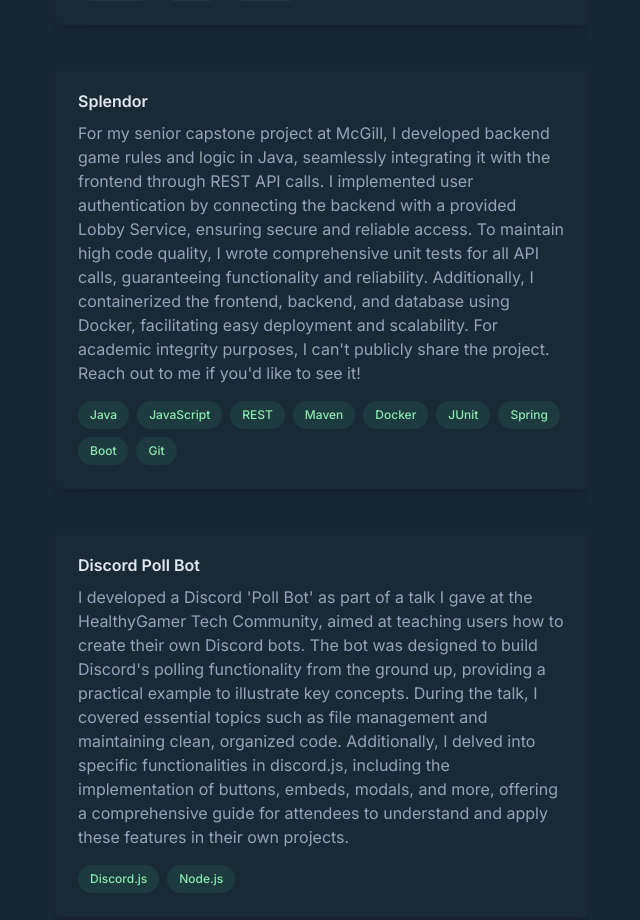
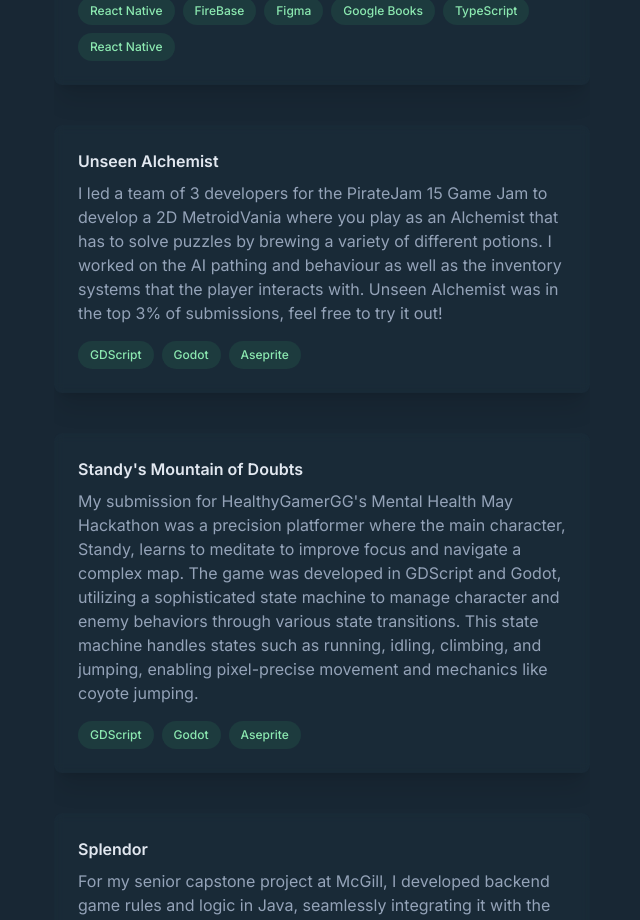
Before and after one commit to SamerSawan/Portfolio_v3, a Next.js app: page / in a window 1280 px wide. Shown: the part 1859-2779 px from the top of the page, without its empty margins (594-1234 px from the left). Built offline with nearby package versions, Linux system fonts and the light colour scheme.

Commit message:
updated projects

```diff
--- a/app/page.js
+++ b/app/page.js
@@ -80,8 +80,22 @@ export default function Home() {
           <div id="Projects" className="mb-16 section w-full">
             <h2 className="mb-10 font-medium text-lg text-slate-400">Projects</h2>
             <ol className="group/list">
-              <li>
-                <ProjectCard title={"Standy's Mountain of Doubts"}
+            <li>
+              <ProjectCard title={"Athenaeum Book Club"}
+              point1={"I designed and developed a React Native app for my book club to allow us to update each other on our progress and discuss our thoughts about what we were reading without having to organize a meetup, as it could sometimes be difficult for our large group to find a time to meet. I built Athenaeum using a component-based architecture, which made it significantly easier to maintain and scale up. Additioanlly, I used FireBase for user authentication and real-time data storage and retrieval. I'm also currently working on a web version with NextJS and TypeScript!"}
+              techPoints={["React Native", "FireBase", "Figma", "Google Books", "TypeScript", "React Native"]}
+              href={"https://github.com/SamerSawan/Papyrus_v2"}
+              />
+            </li>
+            <li>
+              <ProjectCard title={"Unseen Alchemist"}
+              point1={"I led a team of 3 developers for the PirateJam 15 Game Jam to develop a 2D MetroidVania where you play as an Alchemist that has to solve puzzles by brewing a variety of different potions. I worked on the AI pathing and behaviour as well as the inventory systems that the player interacts with. Unseen Alchemist was in the top 3% of submissions, feel free to try it out!"}
+              techPoints={["GDScript", "Godot", "Aseprite"]}
+              href={["https://bappleboi.itch.io/unseen-alchemist"]}
+              />
+            </li>
+            <li>
+              <ProjectCard title={"Standy's Mountain of Doubts"}
               point1={"My submission for HealthyGamerGG's Mental Health May Hackathon was a precision platformer where the main character, Standy, learns to meditate to improve focus and navigate a complex map. The game was developed in GDScript and Godot, utilizing a sophisticated state machine to manage character and enemy behaviors through various state transitions. This state machine handles states such as running, idling, climbing, and jumping, enabling pixel-precise movement and mechanics like coyote jumping."}
               techPoints={["GDScript", "Godot", "Aseprite"]} href={"https://bappleboi.itch.io/standys-mountain-of-doubts"}/>
               </li>
```
